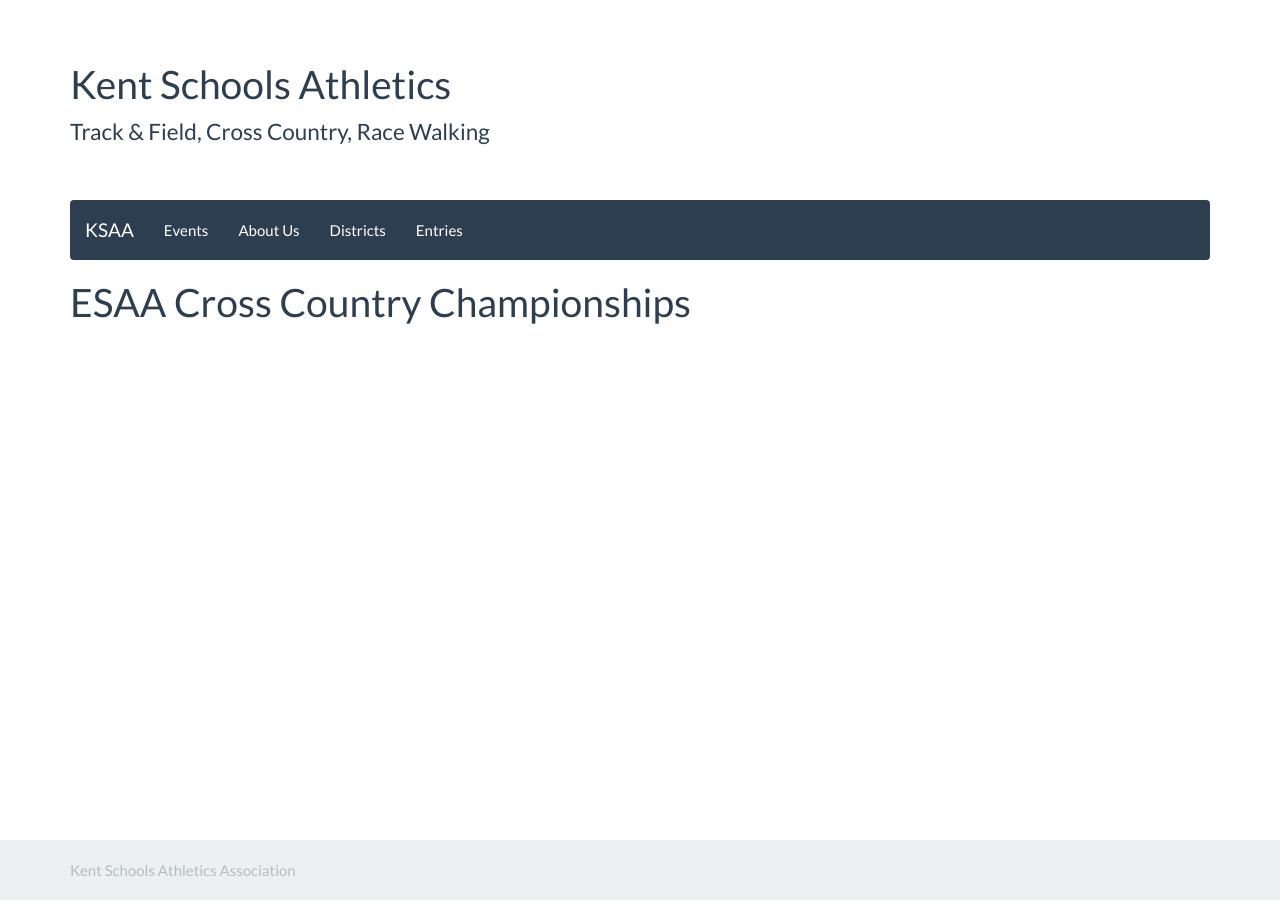
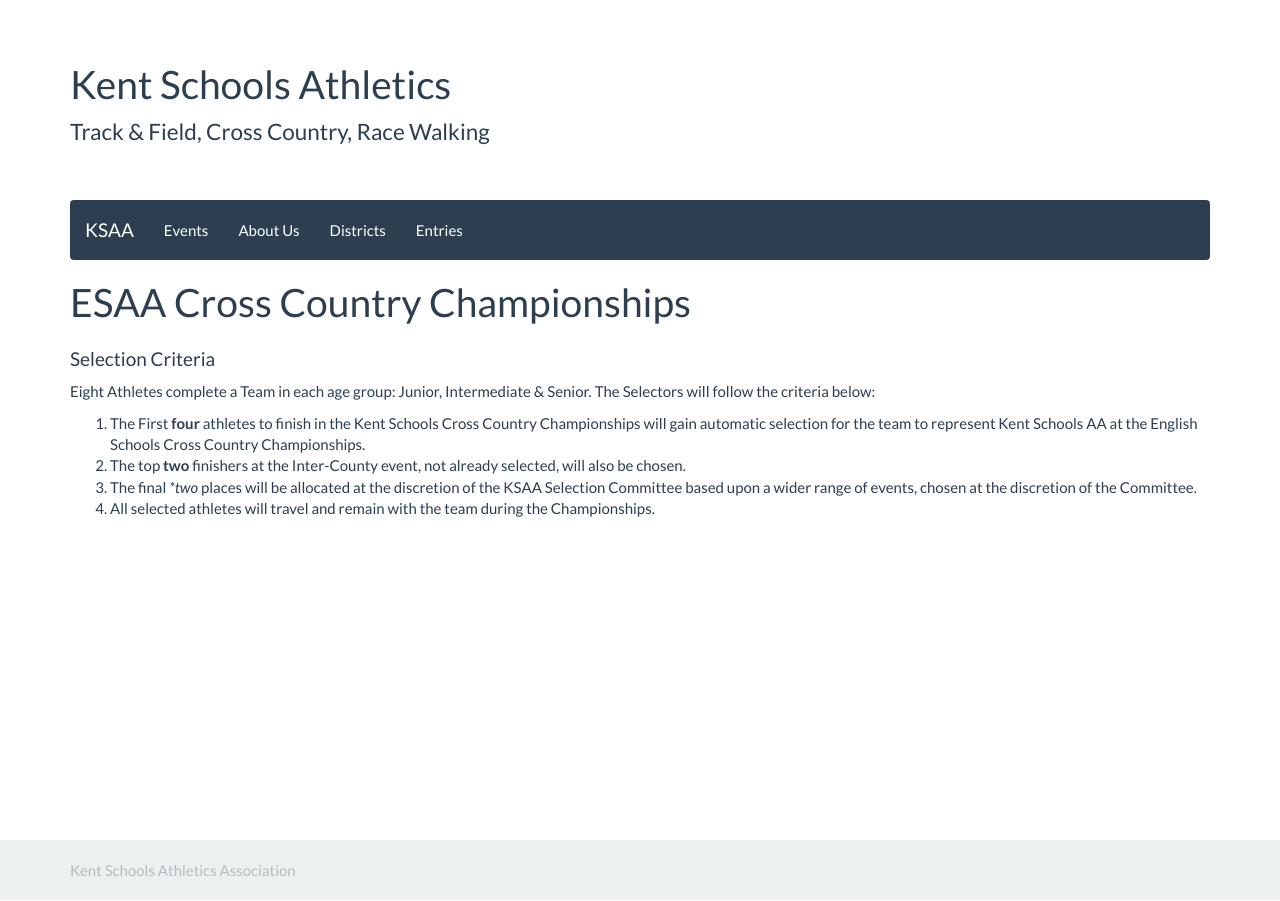
Before and after one commit to chrisnewark/chrisnewark.github.io, a Jekyll site: the page built from _events/18-19/2019-03-16-esaa-cross-country-championships.md, in a window 1280 px wide. Built offline with Jekyll 4.4.1, drawn with Linux system fonts in a browser that asks for light colours; nearby versions of some CDN libraries.

Commit message:
Updated selection criteria

```diff
--- a/_events/18-19/2019-03-16-esaa-cross-country-championships.md
+++ b/_events/18-19/2019-03-16-esaa-cross-country-championships.md
@@ -4,3 +4,12 @@
 date: 16 March 2019
 location: Leeds
 ---
+
+#### Selection Criteria
+
+Eight Athletes complete a Team in each age group: Junior, Intermediate &amp; Senior. The Selectors will follow the criteria below:
+
+1. The First **four** athletes to finish in the Kent Schools Cross Country Championships will gain automatic selection for the team to represent Kent Schools AA at the English Schools Cross Country Championships.
+2. The top **two** finishers at the Inter-County event, not already selected, will also be chosen.
+3. The final **two* places will be allocated at the discretion of the KSAA Selection Committee based upon a wider range of events, chosen at the discretion of the Committee.
+4. All selected athletes will travel and remain with the team during the Championships.
```
